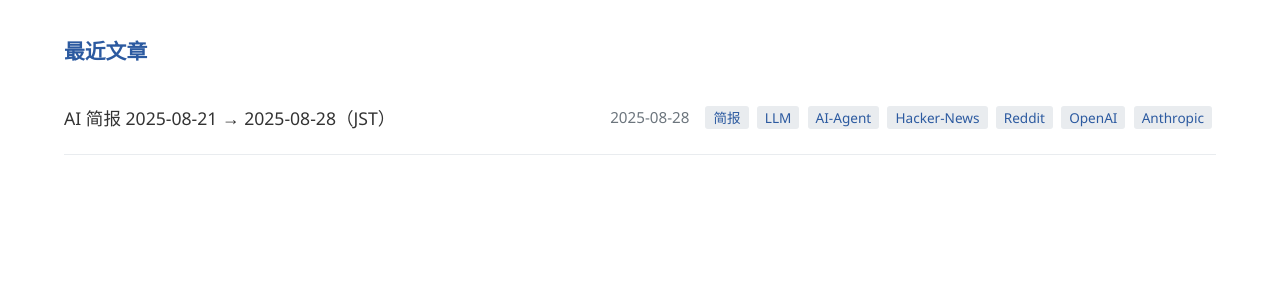
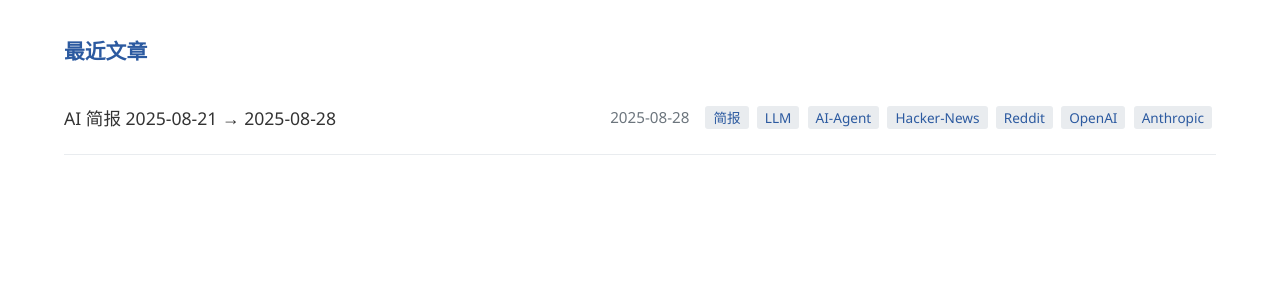
Before and after one commit to pierrelzw/AI-News, a Jekyll site: the page built from index.html, in a window 1280 px wide. Shown: the part 187-487 px from the top of the page. Built offline with Jekyll 4.4.1, drawn with Linux system fonts in a browser that asks for light colours.

Commit message:
Fix title display inconsistency between local and remote

```diff
--- a/_posts/2025-08-28-llm-agent-briefing.md
+++ b/_posts/2025-08-28-llm-agent-briefing.md
@@ -1,4 +1,4 @@
-# AI 简报 2025-08-21 → 2025-08-28（JST）
+# AI 简报 2025-08-21 → 2025-08-28
 
 ## Hacker News
 
--- a/index.html
+++ b/index.html
@@ -19,7 +19,14 @@ layout: null
       <ul class="post-list">
         {% for post in site.posts limit:30 %}
           <li>
-            <a href="{{ post.url | relative_url }}">{{ post.title }}</a>
+            {% assign first_line = post.content | split: '
+' | first %}
+            {% if first_line contains '#' %}
+              {% assign display_title = first_line | remove: '#' | strip %}
+            {% else %}
+              {% assign display_title = post.title %}
+            {% endif %}
+            <a href="{{ post.url | relative_url }}">{{ display_title }}</a>
             <span class="date">{{ post.date | date: "%Y-%m-%d" }}</span>
             {% if post.tags %}
               <span class="tags">
```
